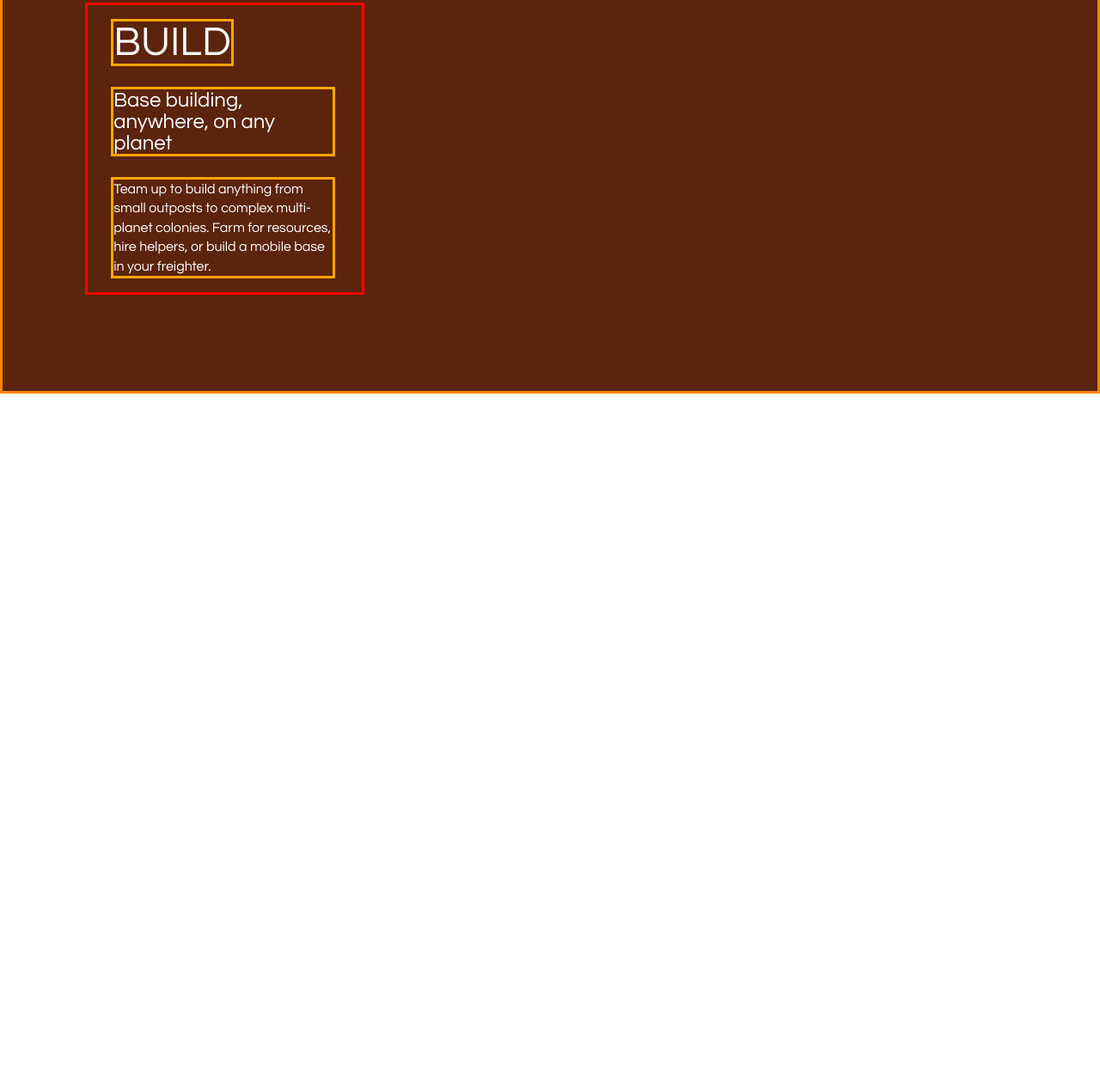
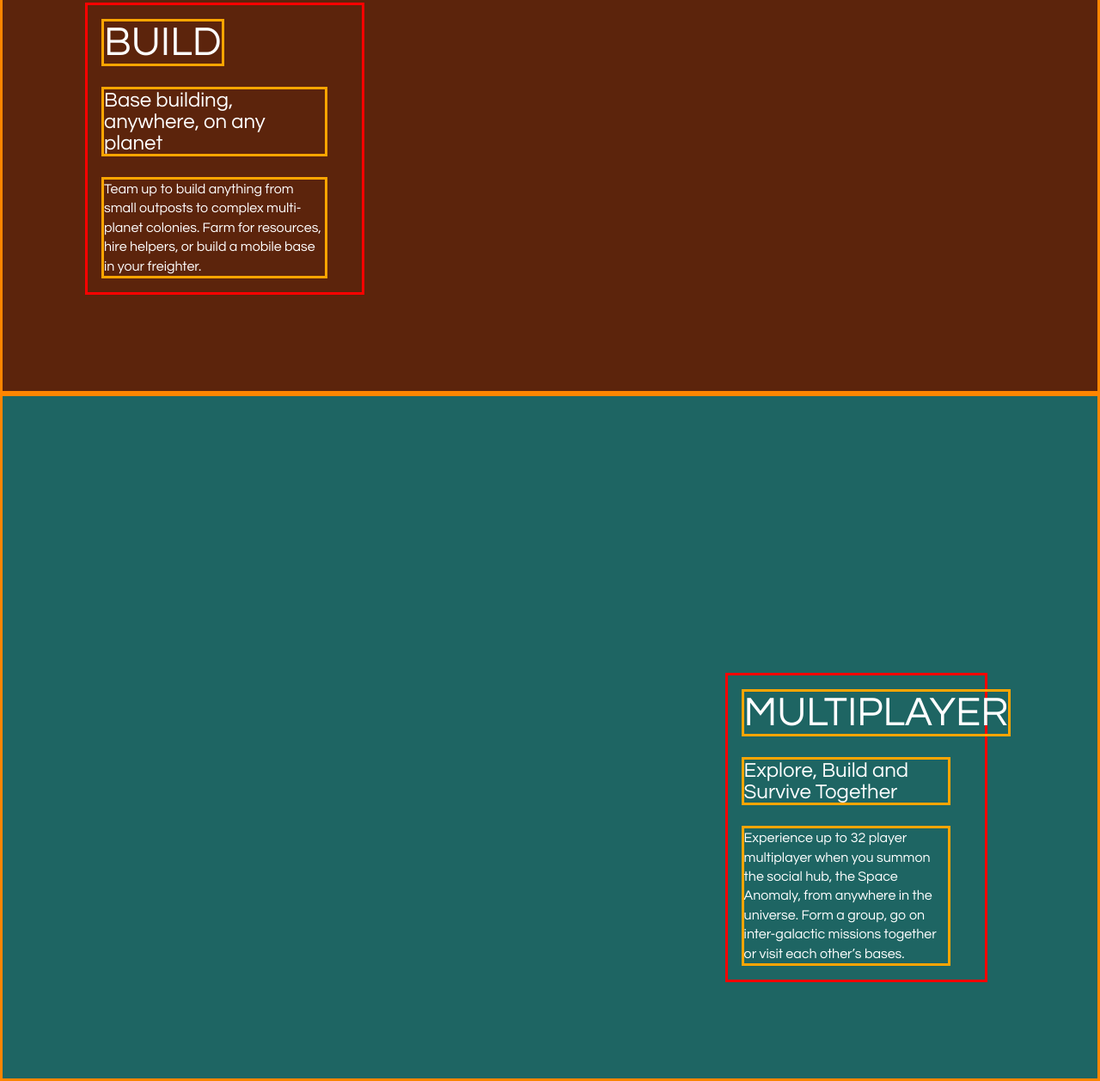
Before and after one commit to Zeraphim/apper-frontend-course, a plain HTML site: page session-1/6-box-level/index.html in a window 1280 px wide. Shown: the part 2310-3568 px from the top of the page at 86% size. Before the commit the page ends 2768 px from the top, so only its background shows below. Drawn offline with Linux system fonts and the light colour scheme.

Commit message:
Feature 3 highlight section done

```diff
--- a/session-1/6-box-level/index.html
+++ b/session-1/6-box-level/index.html
@@ -250,11 +250,26 @@ https://www.nomanssky.com/
 
         </div>
 
-        <!-- <div class="feature-highlight-three">
+        <div class="feature-highlight-three">
+            <div class="single-feature-container">
 
+                <div class="single-feature-title">
+                    MULTIPLAYER
+                </div>
+
+                <div class="single-feature-subtitle">
+                    Explore, Build and Survive Together
+                </div>
+
+                <div class="single-feature-description">
+                    Experience up to 32 player multiplayer when you summon the social hub, the Space Anomaly, from anywhere in the universe.
+                    Form a group, go on inter-galactic missions together or visit each other’s bases.
+                </div>
+
+            </div>
         </div>
 
-        <div class="feature-highlight-four">
+        <!-- <div class="feature-highlight-four">
 
         </div>
 
--- a/session-1/6-box-level/styles.css
+++ b/session-1/6-box-level/styles.css
@@ -390,11 +390,22 @@ nav {
 }
 
 .feature-highlight-three {
-    background-color: rgb(108, 255, 235);
+    background-color: #1E6563;
     height: 100vh;
+    max-height: 100vh;
     width: 100%;
     margin: 0;
-    padding: 0;
+    padding: 5rem 8rem 7rem;
+
+    color: white;
+
+    display: flex;
+    align-items: center;
+    justify-content: end;
+    align-items: end;
+    gap: 2rem;
+
+    border: 3px solid #FE8500;
 }
 
 .feature-highlight-four {
@@ -413,7 +424,7 @@ nav {
     height: fit-content;
     width: 30%;
     margin: 0;
-    padding: 1rem 1.9rem 1rem 1.7rem;
+    padding: 1rem 2.5rem 1rem 1rem;
 
     color: white;
 
```
